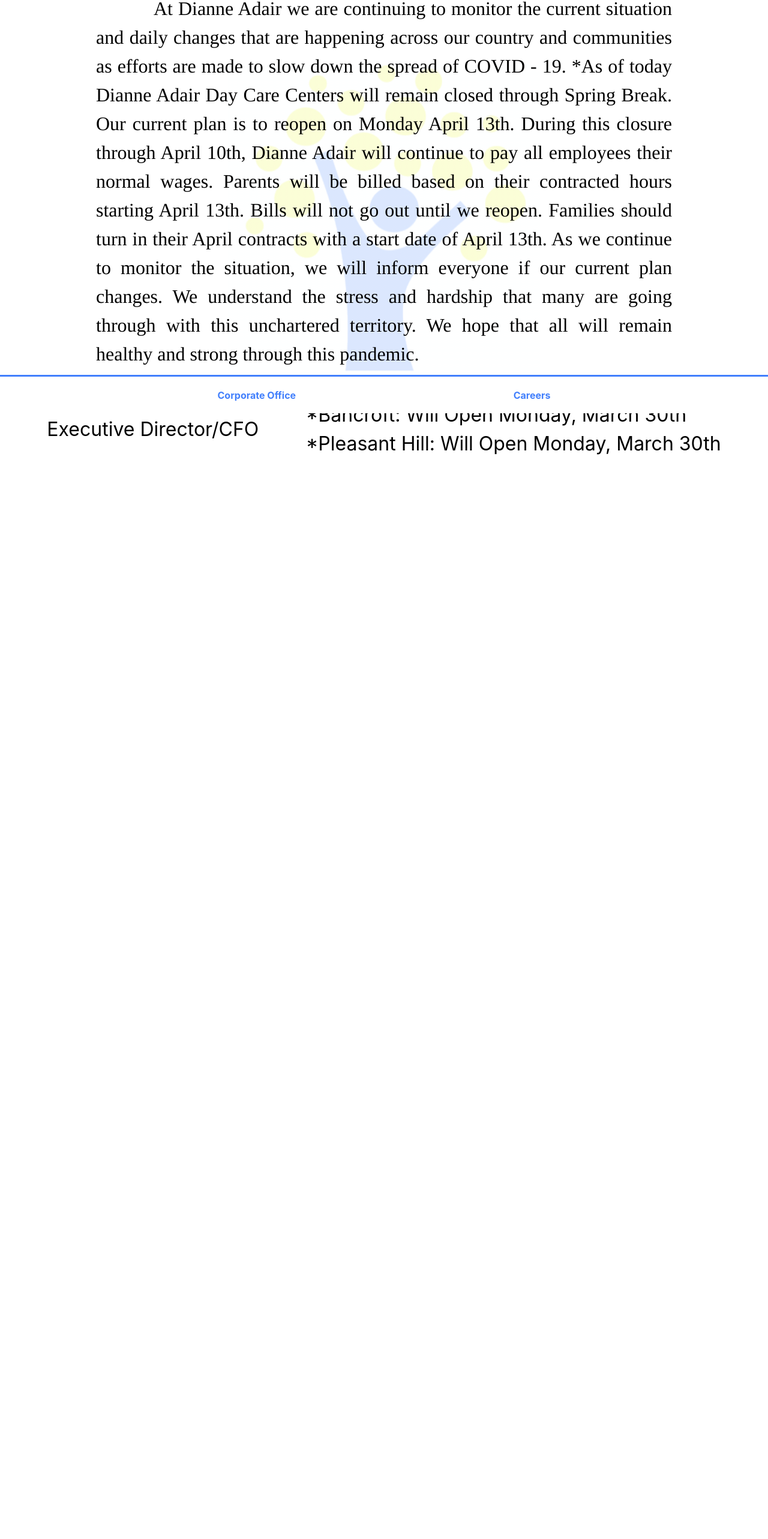
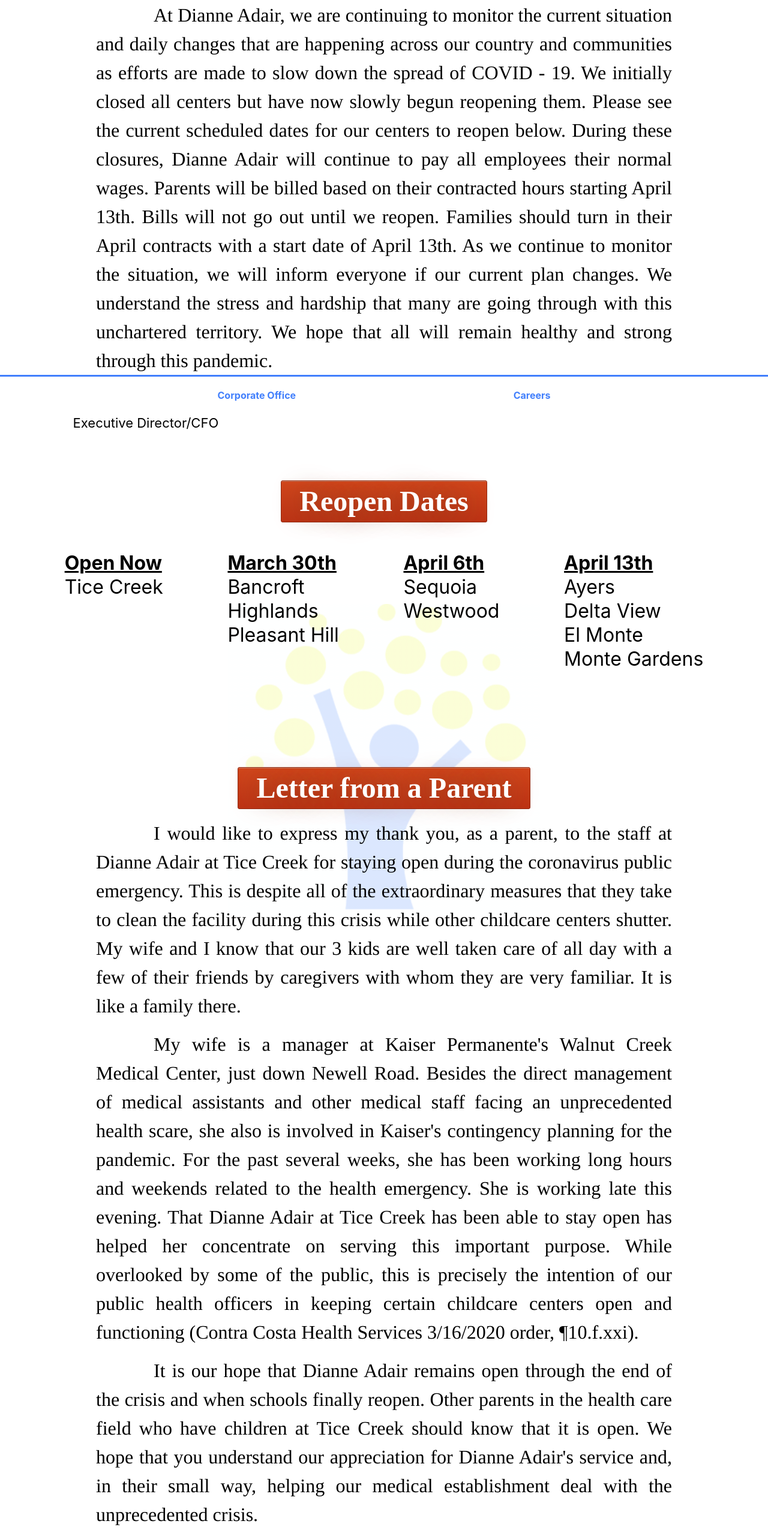
Before and after one commit to rsoghall/da-personal-project, a React (Create React App) app: page /#/Corona in a window 1280 px wide. Shown: the part 111-2677 px from the top of the page at 60% size. Before the commit the page ends 944 px from the top, so only its background shows below. Built offline with nearby package versions, Linux system fonts and the light colour scheme; no server answers.

Commit message:
Corona Page update Reopen times and parent letter

```diff
--- a/src/views/Corona/Corona.css
+++ b/src/views/Corona/Corona.css
@@ -1,12 +1,10 @@
 .Corona-Wrapper {
-    width: 100vw;
-    height: 50rem;
     display: flex;
     justify-content: space-evenly;
     flex-direction: column;
     align-items: center;
     font-size: 22px;
-    margin-top: 1rem;
+    margin-top: 2rem;
     background-size: cover;
     background-image: -webkit-gradient(
         linear,
@@ -21,7 +19,7 @@
 }
 
 .Corona-Wrapper p {
-    width: 100vw;
+    /* width: 100vw; */
     margin-top: 1rem;
     text-indent: 6rem;
     text-align: justify;
@@ -32,13 +30,40 @@
     padding-right: 10rem;
 }
 
-.Corona-bottom {
-    width: 100vw;
-    /* margin-left: 35rem; */
-    line-height: 3rem;
+.Corona-sig {
+    width: 81%;
+    margin-top: 2rem;
+    line-height: 2rem;
+}
+
+.Corona-Title {
+    margin-top: 5rem;
+    position: relative;
+    box-shadow:inset 0px 1px 0px 0px #cf866c;
+    background:linear-gradient(to bottom, #d0451b 5%, #bc3315 100%);
+	background-color:#d0451b;
+    border-radius:3px;
+    border:1px solid #942911;
+    display:inline-block;
+    font-family:"Times New Roman", Times, serif;
+    font-size: 3rem;
+    padding:10px 30px;
+    text-shadow:0px 1px 43px #854629;
+    color: white
+
+}
+
+.Corona-opening {
+    width: 100%;
+    margin-top: 3rem;
+    margin-bottom: 5rem;
+    line-height: 2.5rem;
     font-size: 2rem;
     display: flex;
     justify-content: space-evenly;
-    align-items: center;
-    /* flex-direction: column; */
 }
+
+.Corona-opening h2 {
+    text-decoration: underline
+
+}
--- a/src/views/Corona/Corona.jsx
+++ b/src/views/Corona/Corona.jsx
@@ -1,33 +1,104 @@
 import React from 'react'
 import './Corona.css'
+// import Reopen from './Reopen'
 export default function Corona() {
     return (
         <div className="Corona-Wrapper">
             <p>
-                At Dianne Adair we are continuing to monitor the current situation and daily changes that are
-                happening across our country and communities as efforts are made to slow down the spread of
-                COVID - 19. *As of today Dianne Adair Day Care Centers will remain closed through Spring
-                Break. Our current plan is to reopen on Monday April 13th. During this closure through April
-                10th, Dianne Adair will continue to pay all employees their normal wages. Parents will be billed
-                based on their contracted hours starting April 13th. Bills will not go out until we reopen.
-                Families should turn in their April contracts with a start date of April 13th. As we continue to
-                monitor the situation, we will inform everyone if our current plan changes. We understand the
-                stress and hardship that many are going through with this unchartered territory. We hope that all
-                will remain healthy and strong through this pandemic.
+                At Dianne Adair, we are continuing to monitor the current situation and daily changes
+                that are happening across our country and communities as efforts are made to slow down
+                the spread of COVID - 19. We initially closed all centers but have now slowly begun
+                reopening them. Please see the current scheduled dates for our centers to reopen below. During
+                these closures,  Dianne Adair will continue to pay all employees their normal wages.
+                Parents will be billed based on their contracted hours starting April 13th. Bills will
+                not go out until we reopen. Families should turn in their April contracts with a start
+                date of April 13th. As we continue to monitor the situation, we will inform everyone
+                if our current plan changes. We understand the stress and hardship that many are going
+                through with this unchartered territory. We hope that all will remain healthy and strong
+                through this pandemic.
             </p>
-            <div className="Corona-bottom">
+            <div className="Corona-sig">
+                Brian Carbine <br />
+                Executive Director/CFO
+            </div>
+            <h1 className="Corona-Title">
+                    Reopen Dates
+                </h1>
+            <div className="Corona-opening">
                 <div>
-                    Brian Carbine <br />
-                    Executive Director/CFO
+                    <h2>
+                        Open Now
+                    </h2>
+                    <div>
+                        Tice Creek
+                    </div>
                 </div>
                 <div>
-                    *Tice Creek: Open Now <br />
-                    *Bancroft: Will Open Monday, March 30th <br />
-                    *Pleasant Hill: Will Open Monday, March 30th
+                    <h2>
+                        March 30th
+                    </h2>
+                    <div>
+                        Bancroft<br />
+                        Highlands<br />
+                        Pleasant Hill
+                    </div>
+                </div>
+                <div>
+                    <h2>
+                        April 6th
+                    </h2>
+                    <div>
+                        Sequoia<br />
+                        Westwood<br />
+                    </div>
+                </div>
+                <div>
+                    <h2>
+                        April 13th
+                    </h2>
+                    <div>
+                        Ayers<br />
+                        Delta View<br />
+                        El Monte<br />
+                        Monte Gardens<br />
+                    </div>
                 </div>
 
+            </div>
+            <h1 className="Corona-Title">
+                Letter from a Parent
+            </h1>
 
-            </div>
+            <p>
+                I would like to express my thank you, as a parent, to the staff at
+                Dianne Adair at Tice Creek for staying open during the coronavirus public
+                emergency. This is despite all of the extraordinary measures that they take
+                to clean the facility during this crisis while other childcare centers
+                shutter. My wife and I know that our 3 kids are well taken care of all day
+                with a few of their friends by caregivers with whom they are very familiar.
+                It is like a family there.
+            </p>
+            <p>
+                My wife is a manager at Kaiser Permanente's Walnut Creek Medical Center,
+                just down Newell Road.  Besides the direct management of medical
+                assistants and other medical staff facing an unprecedented health scare,
+                she also is involved in Kaiser's contingency planning for the pandemic.
+                For the past several weeks, she has been working long hours and weekends
+                related to the health emergency. She is working late this evening. That
+                Dianne Adair at Tice Creek has been able to stay open has helped her
+                concentrate on serving this important purpose. While overlooked by some
+                of the public, this is precisely the intention of our public health
+                officers in keeping certain childcare centers open and functioning
+                (Contra Costa Health Services 3/16/2020 order, ¶10.f.xxi).
+            </p>
+            <p>
+                It is our hope that Dianne Adair remains open through the end of the
+                crisis and when schools finally reopen. Other parents in the health
+                care field who have children at Tice Creek should know that it is open.
+                We hope that you understand our appreciation for Dianne Adair's service
+                and, in their small way, helping our medical establishment deal with the
+                unprecedented crisis.
+            </p>
         </div>
     )
 }
```
